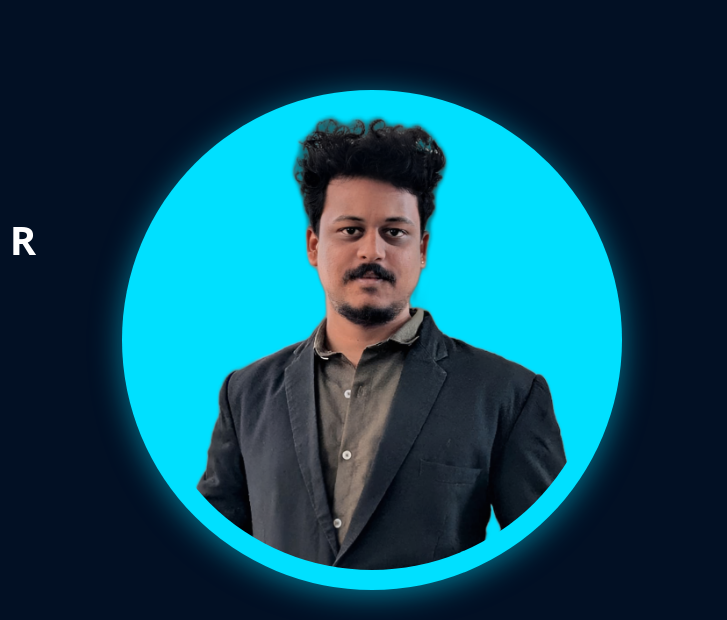
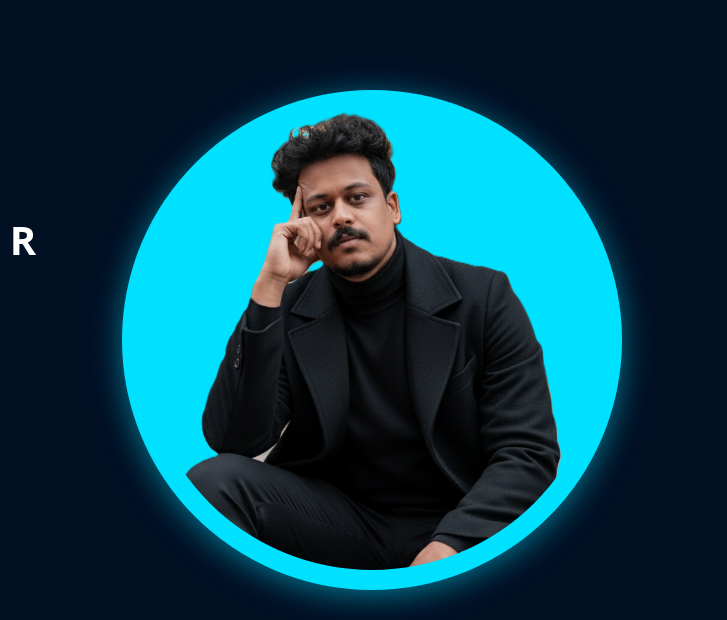
Before and after one commit to raj638333/nodejs-form, a website: page public/index.html in a window 1280 px wide. Shown: the part 116-736 px from the top of the page, 553-1280 px from the left. Drawn offline with nearby package versions, Linux system fonts and the light colour scheme; a script that the page names is missing.

Commit message:
image-style

```diff
--- a/public/index.html
+++ b/public/index.html
@@ -127,7 +127,7 @@
             <div class="image-container">
               <div class="image-circle">
                 <img
-                  src="img-01.png"
+                  src="ge43.png"
                   alt="Profile Picture"
                   class="profile-img"
                   id="imghover"
```
Also changed, not shown: public/Gemini_Generated_Image_2nrtgs2nrtgs2nrt.png (added), public/ge41.png (added), public/ge43.png (added).
